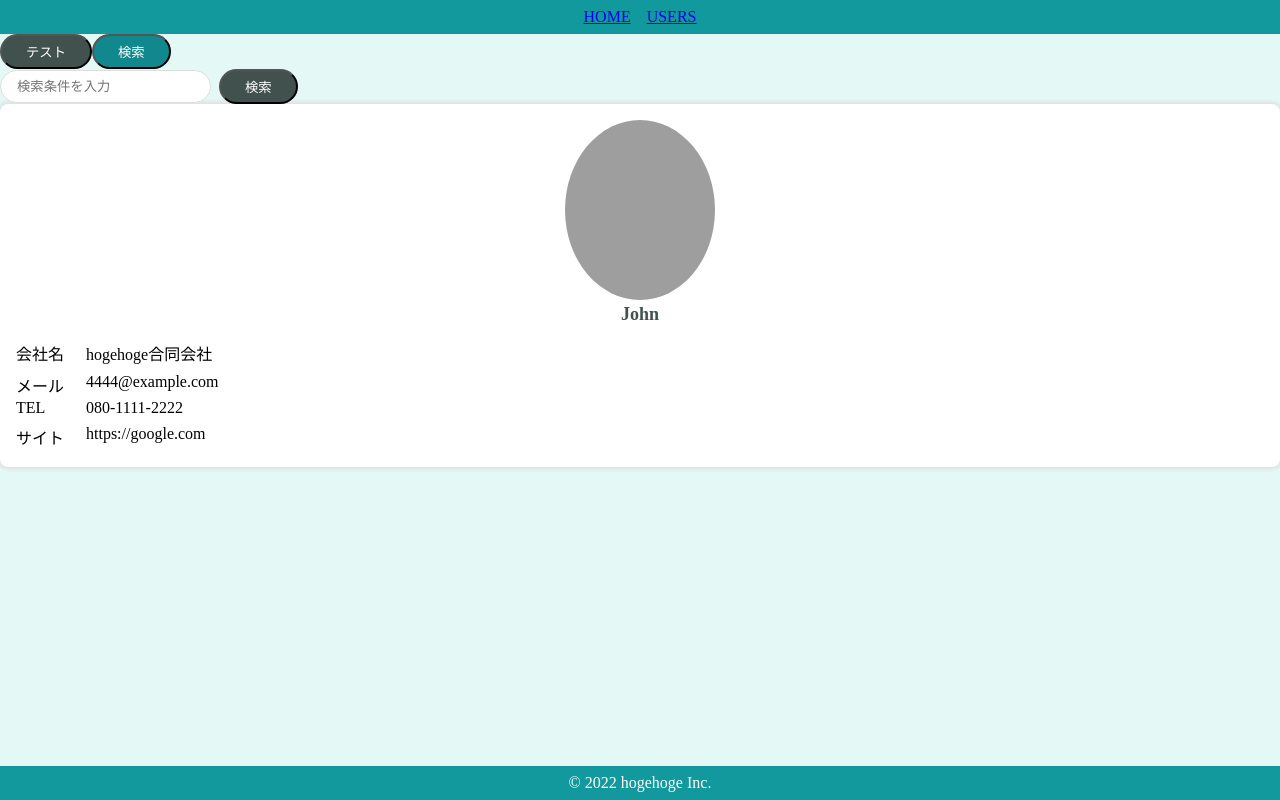
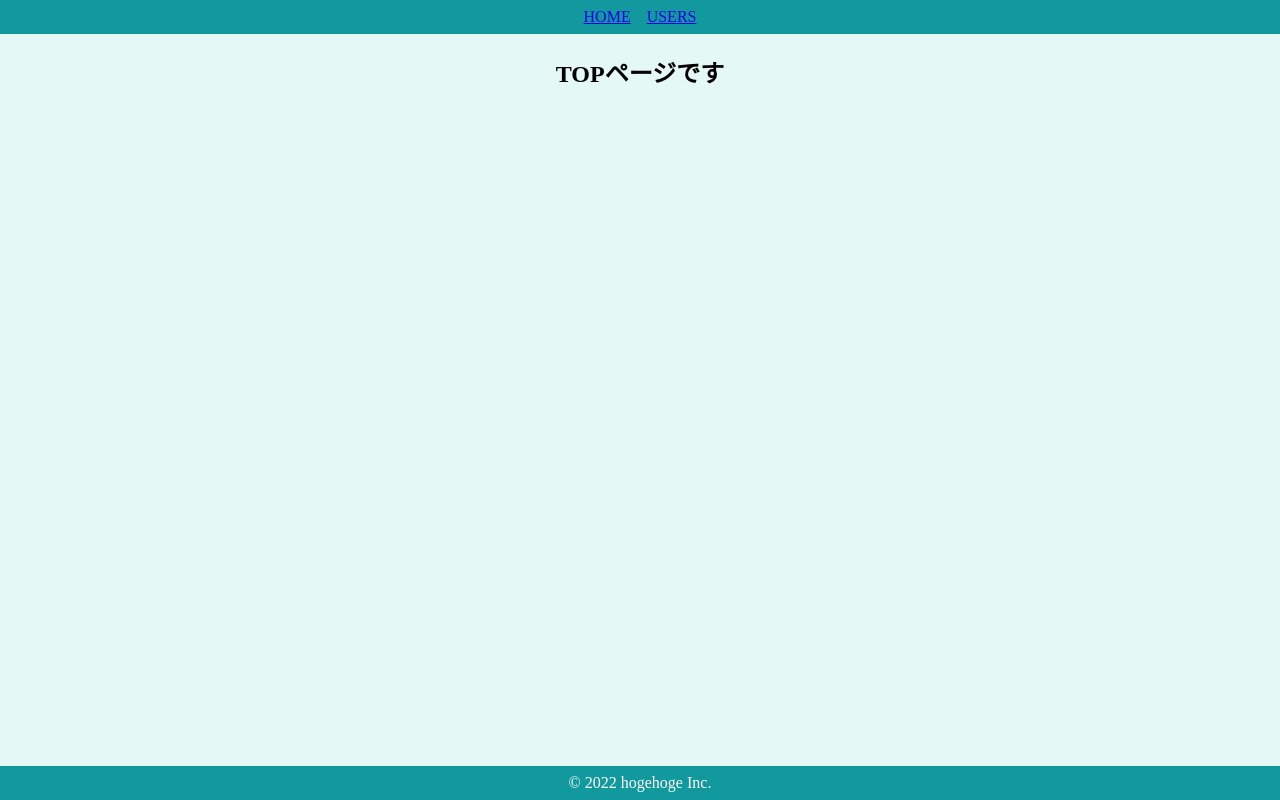
Before and after one commit to hayaten0415/AtomicDesign, a React (Create React App) app: page / in a window 1280 px wide. Built offline with nearby package versions, Linux system fonts and the light colour scheme; grey boxes are pictures that could not be loaded.

Commit message:
create page

```diff
--- a/src/App.js
+++ b/src/App.js
@@ -1,33 +1,10 @@
 import './App.css';
-import { PrimaryButton } from './components/atoms/button/PrimaryButton';
-import { SecondaryButton } from './components/atoms/button/SecondaryButton';
-import { SearchInput } from './components/molecules/SearchInput';
-import { UserCard } from './components/organisms/user/UserCard';
-import { BrowserRouter } from 'react-router-dom'
-import { DefaultLayout } from './components/templates/DefaultLayout';
+import { Router } from './router/Router';
 
-const user = {
-  name: "John",
-  image: 'https://source.unsplash.com/qQLJ3Ceiqwk',
-  company: {
-    name: "hogehoge合同会社",
-  },
-  email: "4444@example.com",
-  phone: "080-1111-2222",
-  website: "https://google.com",
-};
 
 const App = () => {
   return (
-    <BrowserRouter>
-      <DefaultLayout>
-        <PrimaryButton>テスト</PrimaryButton>
-        <SecondaryButton>検索</SecondaryButton>
-        <br />
-        <SearchInput />
-        <UserCard user={user} />
-      </DefaultLayout>
-    </BrowserRouter>
+    <Router/>
   );
 }
 
--- /dev/null
+++ b/src/components/pages/Top.jsx
@@ -0,0 +1,12 @@
+import styled from "styled-components"
+
+export const Top = () => {
+  return(
+    <StyledContainer>
+      <h2>TOPページです</h2>
+    </StyledContainer>
+  )
+}
+const StyledContainer = styled.div`
+  text-align: center;
+`
--- /dev/null
+++ b/src/components/pages/Users.jsx
@@ -0,0 +1,47 @@
+import styled from "styled-components";
+import { SearchInput } from '../molecules/SearchInput';
+import { UserCard } from '../organisms/user/UserCard';
+
+const users = [...Array(10).keys()].map(((val) => {
+  return {
+    id: val,
+    name: `John-${val}`,
+    image: "https://source.unsplash.com/qQLJ3Ceiqwk",
+    company: {
+      name: "hogehoge合同会社",
+    },
+    email: "4444@example.com",
+    phone: "080-1111-2222",
+    website: "https://google.com",
+  };
+}))
+
+
+export const Users = () => {
+  return (
+    <StyledContainer>
+      <h2>ユーザー一覧</h2>
+      <SearchInput />
+      <StyledUserArea>
+        {users.map((user) => (
+          <UserCard key={user.id} user={user} />
+        ))}
+      </StyledUserArea>
+    </StyledContainer>
+  );
+};
+
+const StyledContainer = styled.div`
+  display: flex;
+  flex-direction: column;
+  align-items: center;
+  padding 24px;
+`;
+
+const StyledUserArea = styled.div`
+  padding-top: 40px;
+  width: 100%;
+  display: grid;
+  grid-template-columns: repeat(auto-fit, minmax(200px, 1fr));
+  grid-gap: 20px;
+`
--- /dev/null
+++ b/src/router/Router.jsx
@@ -0,0 +1,30 @@
+import {BrowserRouter, Routes, Route} from 'react-router-dom';
+import { Top } from '../components/pages/Top';
+import { Users } from '../components/pages/Users';
+import { DefaultLayout } from '../components/templates/DefaultLayout';
+import { HeaderOnly } from '../components/templates/HeaderOnly';
+
+export const Router = () => {
+  return (
+    <BrowserRouter>
+      <Routes>
+        <Route
+          path="/"
+          element={
+            <DefaultLayout>
+              <Top />
+            </DefaultLayout>
+          }
+        />
+        <Route
+          path="/users"
+          element={
+            <HeaderOnly>
+              <Users />
+            </HeaderOnly>
+          }
+        />
+      </Routes>
+    </BrowserRouter>
+  );
+}
```
